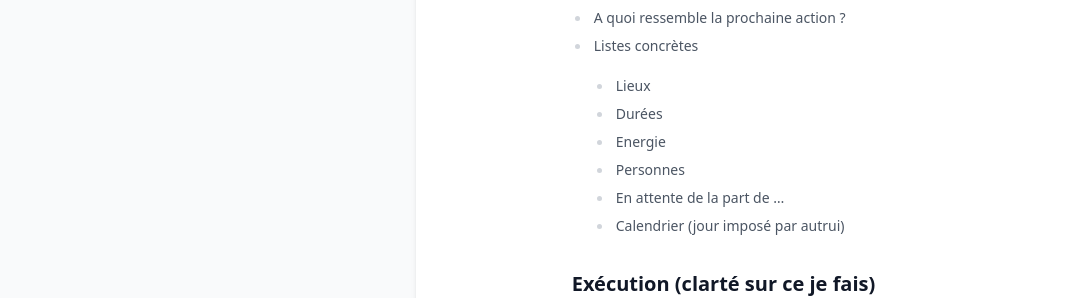
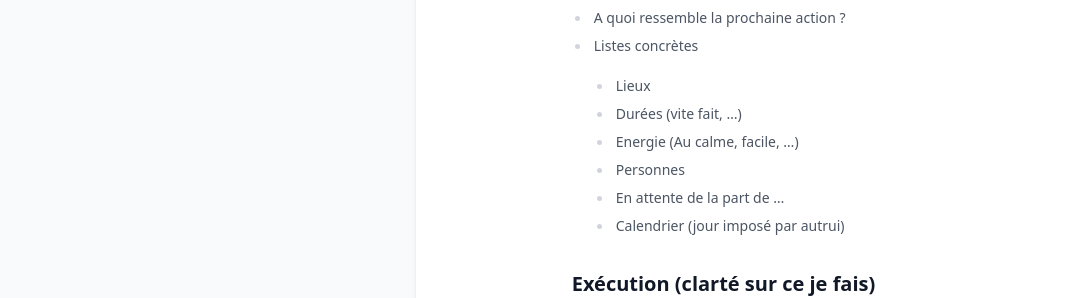
Before and after one commit to greglejeune/ebook, a Jekyll site: the page built from _gdp/2025-01-01-productivite.md, in a window 1280 px wide. Shown: the part 805-1103 px from the top of the page, without its empty margins (0-1070 px from the left). Built offline with Jekyll 4.4.1, drawn with Linux system fonts in a browser that asks for light colours.

Commit message:
Update 2025-01-01-productivite.md

```diff
--- a/_gdp/2025-01-01-productivite.md
+++ b/_gdp/2025-01-01-productivite.md
@@ -43,8 +43,8 @@ source : "https://www.youtube.com/watch?v=i1K_IVTvXpY"
 - A quoi ressemble la prochaine action ?
 - Listes concrètes
   - Lieux
-  - Durées
-  - Energie
+  - Durées (vite fait, ...)
+  - Energie (Au calme, facile, ...)
   - Personnes
   - En attente de la part de ...
   - Calendrier (jour imposé par autrui)
```
